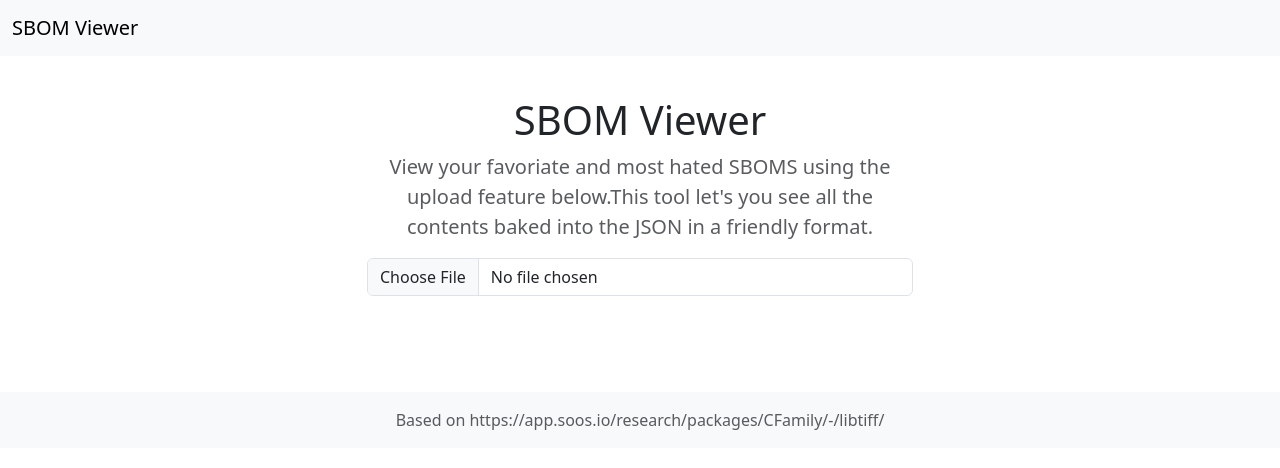
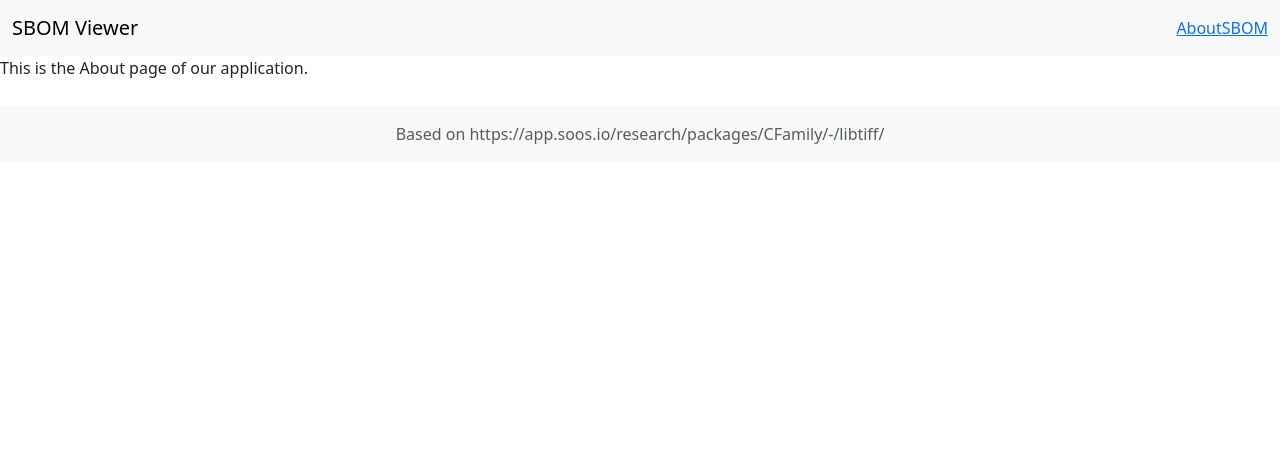
Before and after one commit to jhynes94/sbom-viewer, a React (Create React App) app: page /about in a window 1280 px wide. Shown: the top 468 px of the page. Built offline with nearby package versions, Linux system fonts and the light colour scheme.

Commit message:
Added Router

```diff
--- a/package.json
+++ b/package.json
@@ -10,6 +10,7 @@
     "react": "^18.2.0",
     "react-bootstrap": "^2.9.1",
     "react-dom": "^18.2.0",
+    "react-router-dom": "^6.21.1",
     "react-scripts": "5.0.1",
     "sass": "^1.69.5",
     "web-vitals": "^2.1.4"
--- a/src/App.js
+++ b/src/App.js
@@ -1,17 +1,26 @@
-import './App.css';
+import React from 'react';
+import { BrowserRouter as Router, Route, Routes } from 'react-router-dom';
 import Home from './pages/Home';
+import About from './pages/About'; // Make sure to create this component
+import SBOM from './pages/SBOM'; // Make sure to create this component
 import Navigation from './components/Navigation';
 import Footer from './components/Footer';
 
 function App() {
   return (
-    <div className="App">
-      <Navigation />
-      <main>
-        <Home />
-      </main>
-      <Footer />
-    </div>
+    <Router>
+      <div className="App">
+        <Navigation />
+        <main className="content">
+          <Routes>
+            <Route path="/about" element={<About />} />
+            <Route path="/sbom" element={<SBOM />} />
+            <Route path="/" element={<Home />} />
+          </Routes>
+        </main>
+        <Footer />
+      </div>
+    </Router>
   );
 }
 
--- a/src/components/Navigation.js
+++ b/src/components/Navigation.js
@@ -1,14 +1,17 @@
-
 import React from 'react';
-import { Navbar, Nav } from 'react-bootstrap';
+import { Link } from 'react-router-dom';
 
 function Navigation() {
   return (
-    <nav className="navbar fixed-top bg-body-tertiary" >
-      <div className="container-fluid" >
-        <a className="navbar-brand" href="#" > SBOM Viewer</a >
-      </div >
-    </nav >
+    <nav className="navbar fixed-top bg-body-tertiary">
+      <div className="container-fluid">
+        <Link className="navbar-brand" to="/">SBOM Viewer</Link>
+        <div>
+          <Link to="/about">About</Link>
+          <Link to="/sbom">SBOM</Link>
+        </div>
+      </div>
+    </nav>
   );
 }
 
--- a/src/components/Uploader.js
+++ b/src/components/Uploader.js
@@ -18,11 +18,12 @@ function Uploader({ setFile }) {
       fileReader.readAsText(uploadedFile);
     } else {
       console.error('Invalid file type. Please upload a .json file.');
+      setFile(null);
     }
   };
 
   return (
-    <section className="py-5 text-center container" >
+    <section className="text-center container" >
       <div className="row py-lg-5" >
         <div className="col-lg-6 col-md-8 mx-auto" >
           <h1 className="fw-light" > SBOM Viewer</h1 >
--- a/src/components/ViewerSBOM.js
+++ b/src/components/ViewerSBOM.js
@@ -22,7 +22,7 @@ function ViewerSBOM({ file }) {
 
   return (
     <div>
-      <div className="album py-5 bg-body-tertiary">
+      <div className="album py-4 px-3 bg-body-tertiary">
         <div className="container">
           <div className="row">
             {fileType === "cdx" ? <CDX data={file.data} /> : <SPDX data={file.data} />}
--- a/src/index.scss
+++ b/src/index.scss
@@ -19,3 +19,8 @@ body {
         margin-top: auto;
     }
 }
+
+.content {
+    padding-bottom: 10px;
+    /* Adjust as needed */
+}
--- /dev/null
+++ b/src/pages/About.js
@@ -0,0 +1,12 @@
+import React from 'react';
+
+const About = () => {
+    return (
+        <div>
+            <h1>About Page</h1>
+            <p>This is the About page of our application.</p>
+        </div>
+    );
+};
+
+export default About;
--- /dev/null
+++ b/src/pages/SBOM.js
@@ -0,0 +1,11 @@
+import React from 'react';
+
+function Sbom() {
+    return (
+        <div>
+            Hello
+        </div>
+    );
+}
+
+export default Sbom;
--- a/src/pages/home.js
+++ b/src/pages/home.js
@@ -8,15 +8,15 @@ function Home() {
   const [file, setFile] = useState(null);
 
   return (
-    <div>
-      <Uploader setFile={setFile} />
+    <div className="p-5">
+      {!file && (<Uploader setFile={setFile} />)}
       {file && (
-        <div>
+        <div className="mt-4">
           <div className="container">
-            <Card>
+            <Card className="mb-4">
               <Card.Body>
                 <Card.Title>File Details</Card.Title>
-                <Card.Subtitle>Type: {file.header.type}</Card.Subtitle>
+                <Card.Subtitle className="mb-2 text-muted">Type: {file.header.type}</Card.Subtitle>
                 <Card.Text>Size: {file.header.size}</Card.Text>
               </Card.Body>
             </Card>
@@ -24,7 +24,6 @@ function Home() {
           <ViewerSBOM file={file} />
         </div>
       )}
-
     </div>
   );
 }
```
Also changed, not shown: 1 other file (tests, documents, lock files or other folders).
